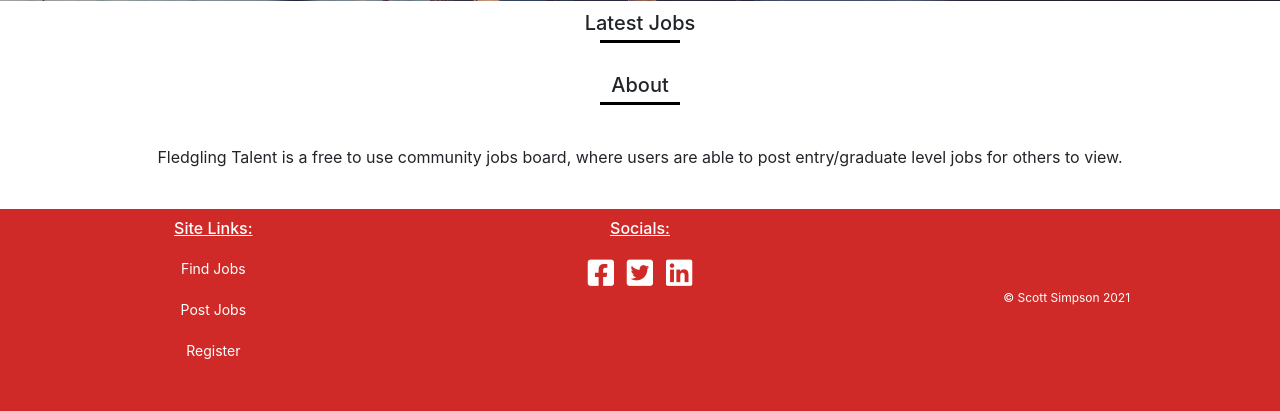
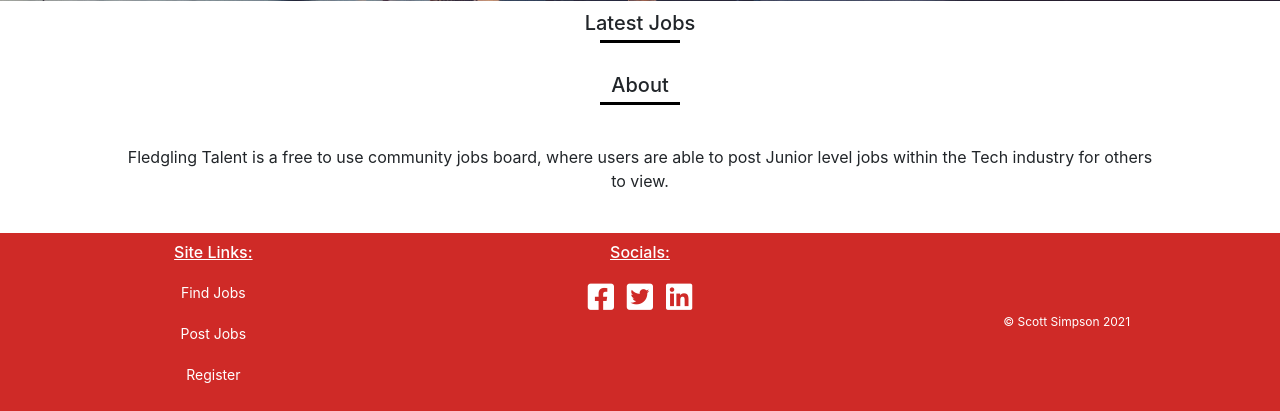
Before and after one commit to Code-Institute-Submissions/CI-MS3-Fledgling-Talent, a Flask app: page / in a window 1280 px wide. Shown: the part 502-913 px from the top of the page. Before the commit the page ends 861 px from the top, so only its background shows below. Run offline with Flask 2, Linux system fonts and the light colour scheme; data that the repository does not hold is empty; some libraries are stand-ins or nearby versions.

Commit message:
FEAT: Update about content text

```diff
--- a/templates/index.html
+++ b/templates/index.html
@@ -85,7 +85,7 @@
         <div class="row">
             <div class="col-md-10 about-card">
                 <p class="about-content">
-                    Fledgling Talent is a free to use community jobs board, where users are able to post entry/graduate level jobs for others to view.
+                    Fledgling Talent is a free to use community jobs board, where users are able to post Junior level jobs within the Tech industry for others to view.
                 </p>
             </div>
         </div>
```
